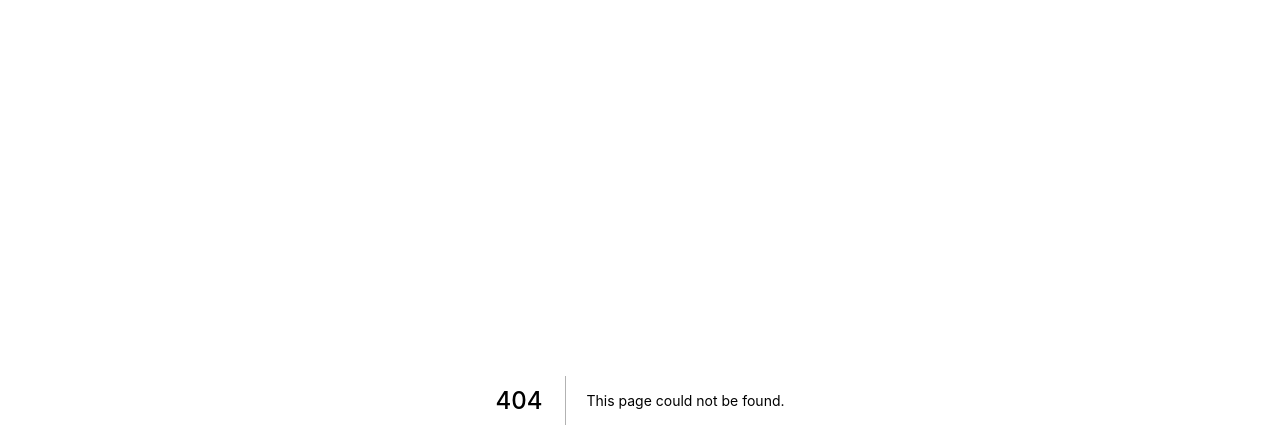
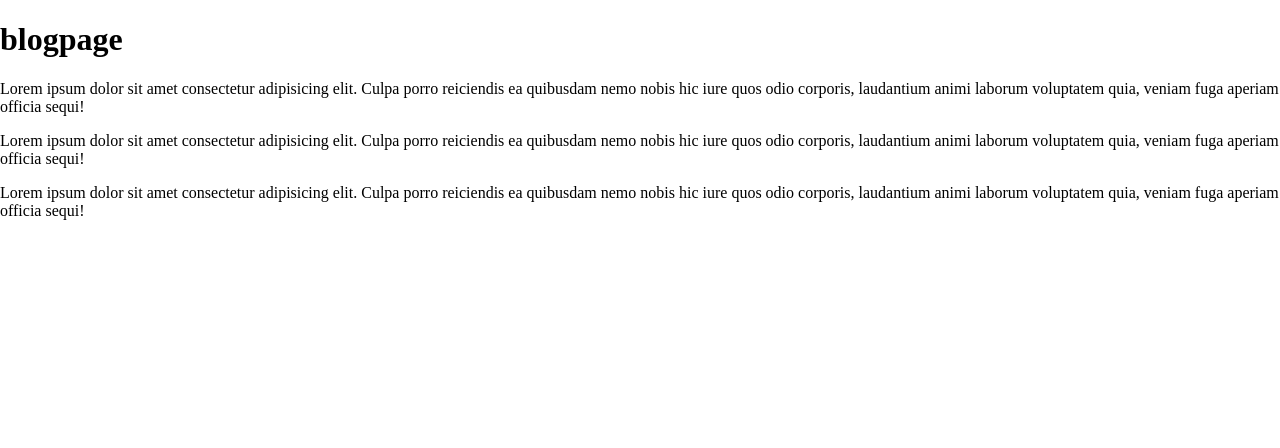
Before and after one commit to jesscmiller/nextjs, a Next.js app: page /blog/blogpage in a window 1280 px wide. Before the commit this address had no page. Shown: the top 448 px of the page. Built offline with nearby package versions, Linux system fonts and the light colour scheme.

Commit message:
Rename blogpage to blogpage.js

```diff
--- /dev/null
+++ b/pages/blog/blogpage.js
@@ -0,0 +1,12 @@
+const blogpage = () => {
+  return (
+    <div>
+      <h1>blogpage</h1>
+      <p>Lorem ipsum dolor sit amet consectetur adipisicing elit. Culpa porro reiciendis ea quibusdam nemo nobis hic iure quos odio corporis, laudantium animi laborum voluptatem quia, veniam fuga aperiam officia sequi!</p>
+      <p>Lorem ipsum dolor sit amet consectetur adipisicing elit. Culpa porro reiciendis ea quibusdam nemo nobis hic iure quos odio corporis, laudantium animi laborum voluptatem quia, veniam fuga aperiam officia sequi!</p>
+      <p>Lorem ipsum dolor sit amet consectetur adipisicing elit. Culpa porro reiciendis ea quibusdam nemo nobis hic iure quos odio corporis, laudantium animi laborum voluptatem quia, veniam fuga aperiam officia sequi!</p>
+    </div>
+  );
+}
+
+export default blogpage;
```
